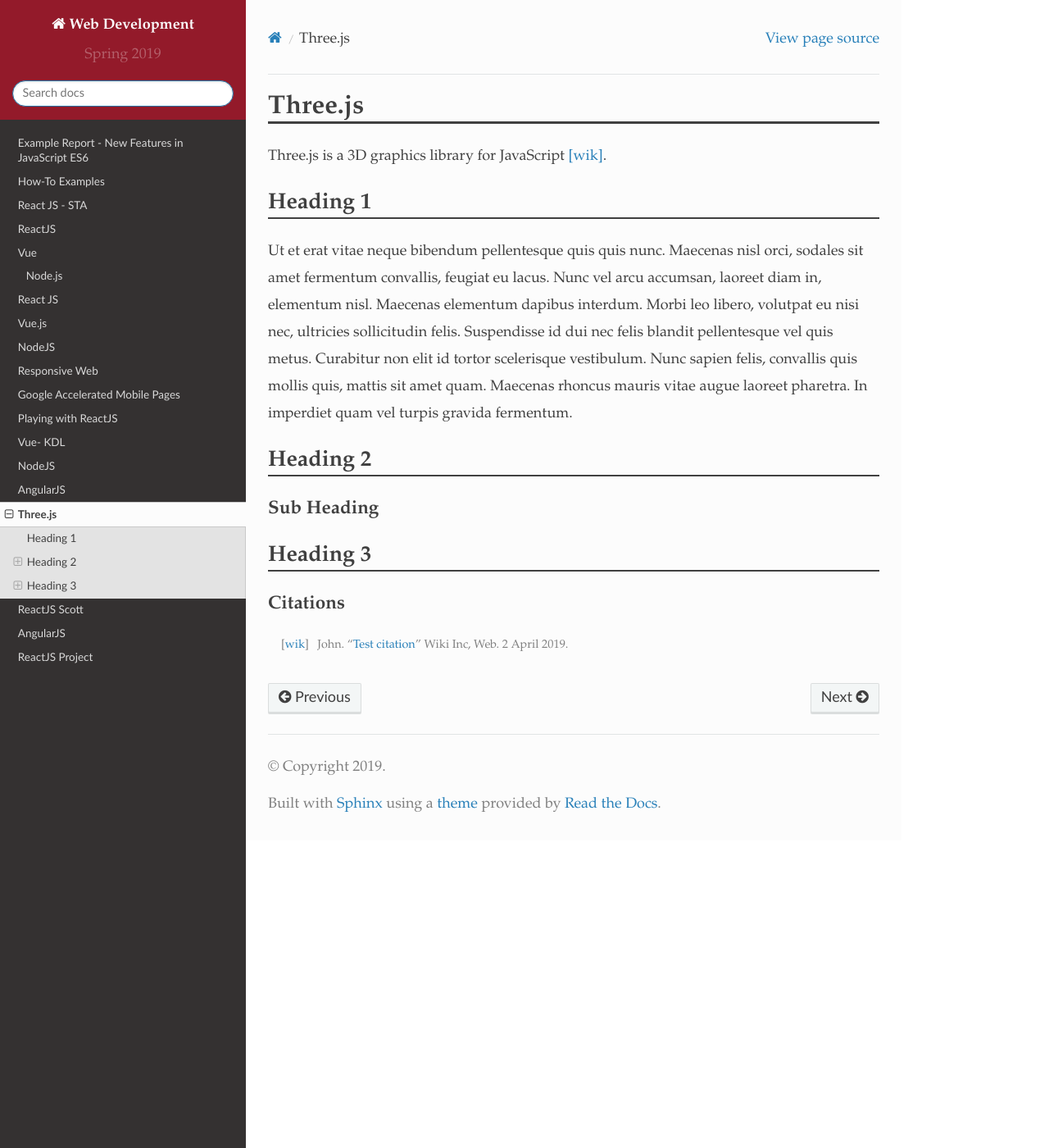
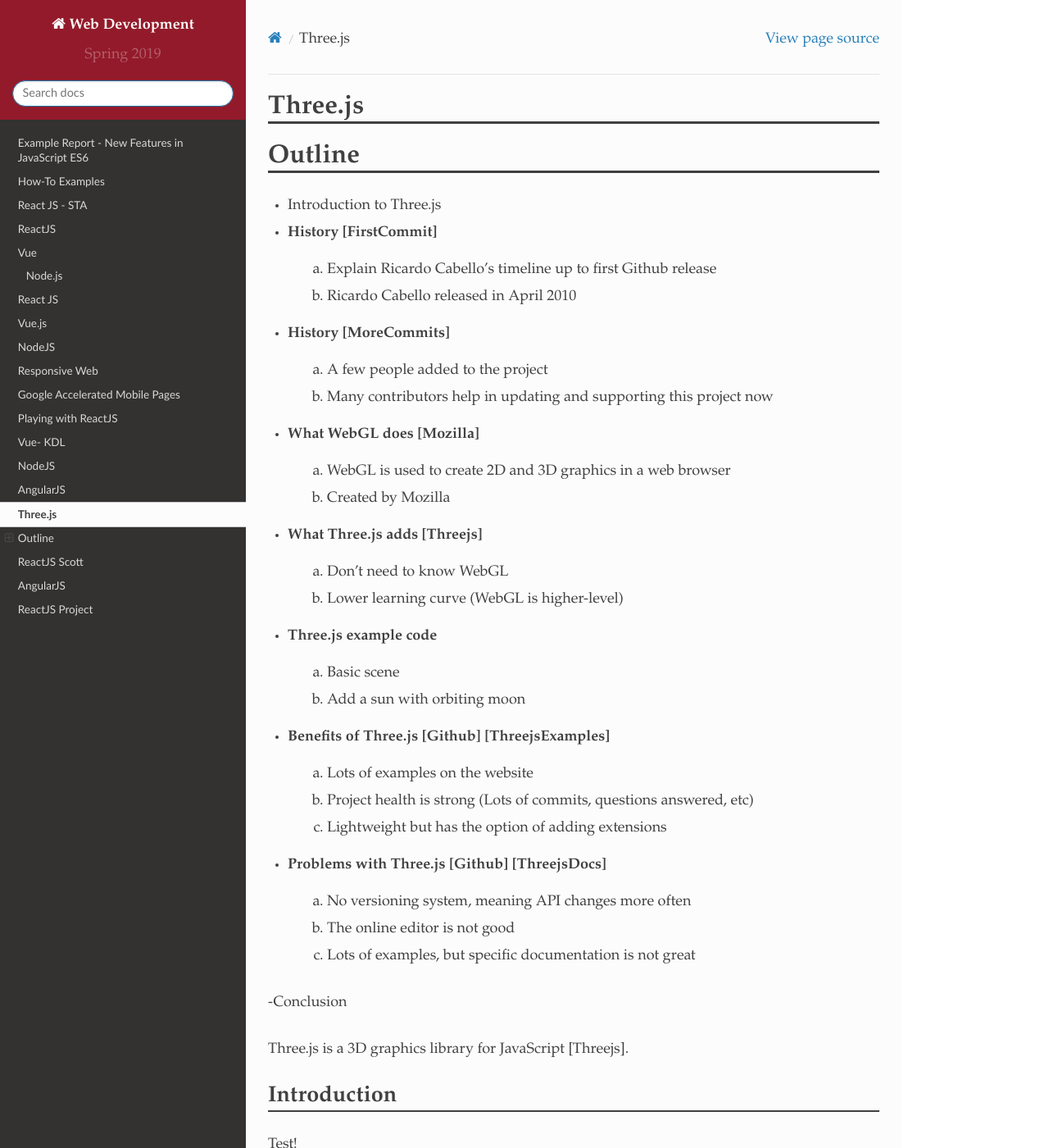
Before and after one commit to pvcraven/2019_spring_web_dev, a Sphinx documentation site: the page built from source/final/roen/index.rst, in a window 1280 px wide and 1400 px high. Shown: the whole window at 82% size. Built offline with Sphinx 7.4.7 and the Read the Docs theme 2.0.0, drawn with Linux system fonts in a browser that asks for light colours; some of the changed text lies outside the part shown.

Commit message:
Made a basic outline

```diff
--- a/source/final/roen/index.rst
+++ b/source/final/roen/index.rst
@@ -1,29 +1,80 @@
 Three.js
 ========
 
-Three.js is a 3D graphics library for JavaScript [wik]_.
+Outline
+=======
+- Introduction to Three.js
+- History [FirstCommit]
+	a. Explain Ricardo Cabello's timeline up to first Github release
+	b. Ricardo Cabello released in April 2010
+- History [MoreCommits]
+	a. A few people added to the project
+	b. Many contributors help in updating and supporting this project now
+- What WebGL does [Mozilla]
+	a. WebGL is used to create 2D and 3D graphics in a web browser
+	b. Created by Mozilla
+- What Three.js adds [Threejs]
+	a. Don't need to know WebGL
+	b. Lower learning curve (WebGL is higher-level)
+- Three.js example code
+	a. Basic scene
+	b. Add a sun with orbiting moon
+- Benefits of Three.js [Github] [ThreejsExamples]
+	a. Lots of examples on the website
+	b. Project health is strong (Lots of commits, questions answered, etc)
+	c. Lightweight but has the option of adding extensions
+- Problems with Three.js [Github] [ThreejsDocs]
+	a. No versioning system, meaning API changes more often
+	b. The online editor is not good
+	c. Lots of examples, but specific documentation is not great
+-Conclusion
 
-Heading 1
----------
+Three.js is a 3D graphics library for JavaScript [Threejs].
 
-Ut et erat vitae neque bibendum pellentesque quis quis nunc. Maecenas nisl orci,
-sodales sit amet fermentum convallis, feugiat eu lacus. Nunc vel arcu accumsan,
-laoreet diam in, elementum nisl. Maecenas elementum dapibus interdum. Morbi leo
-libero, volutpat eu nisi nec, ultricies sollicitudin felis. Suspendisse id dui
-nec felis blandit pellentesque vel quis metus. Curabitur non elit id tortor
-scelerisque vestibulum. Nunc sapien felis, convallis quis mollis quis, mattis
-sit amet quam. Maecenas rhoncus mauris vitae augue laoreet pharetra. In imperdiet
-quam vel turpis gravida fermentum.
+Introduction
+------------
 
-Heading 2
----------
+Test!
 
-Sub Heading
-~~~~~~~~~~~
+History
+-------
 
-Heading 3
----------
+First Commit
+~~~~~~~~~~~~
+
+Expansion
+~~~~~~~~~
+
+Features
+--------
+
+What WebGL does
+~~~~~~~~~~~~~~~
+
+What Three.js adds
+~~~~~~~~~~~~~~~~~~
+
+Example
+-------
+
+Breakdown of Three.js
+---------------------
+
+Advantages of Three.js
+~~~~~~~~~~~~~~~~~~~~~~
+
+Disadvantages of Three.js
+~~~~~~~~~~~~~~~~~~~~~~~~~
+
+Conclusion
+----------
 
 Citations
 ~~~~~~~~~
-.. [wik] John. "`Test citation <https://en.wikipedia.org/wiki/Three.js>`_" Wiki Inc, Web. 2 April 2019.
+.. [FirstCommit] https://github.com/mrdoob/three.js/commit/a90c4e107ff6e3b148458c96965e876f9441b147
+.. [MoreCommits] https://github.com/mrdoob/three.js/issues/1960
+.. [Mozilla] https://developer.mozilla.org/en-US/docs/Web/API/WebGL_API
+.. [Threejs] https://threejs.org/
+.. [ThreejsExamples] https://threejs.org/examples/
+.. [ThreejsDocs] https://threejs.org/docs/
+.. [Github] https://github.com/mrdoob/three.js/
```
